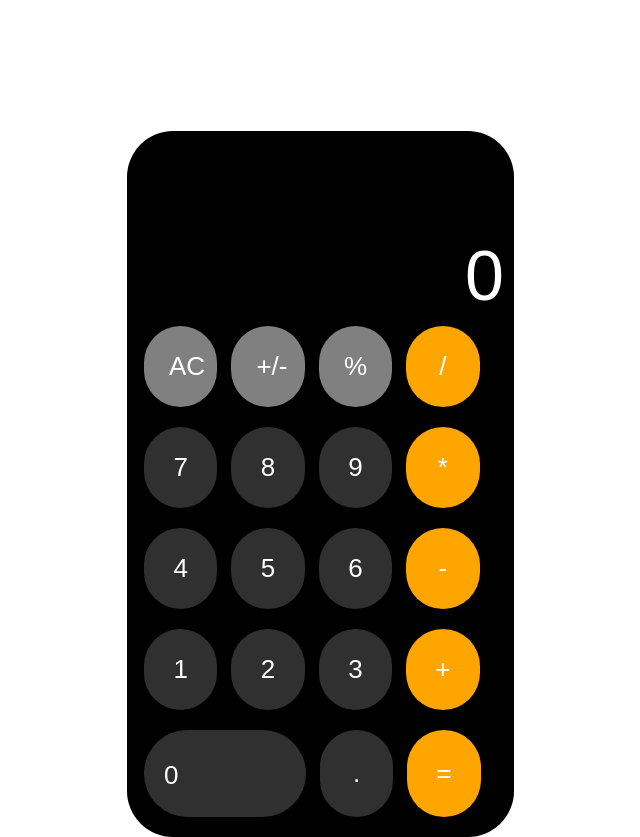
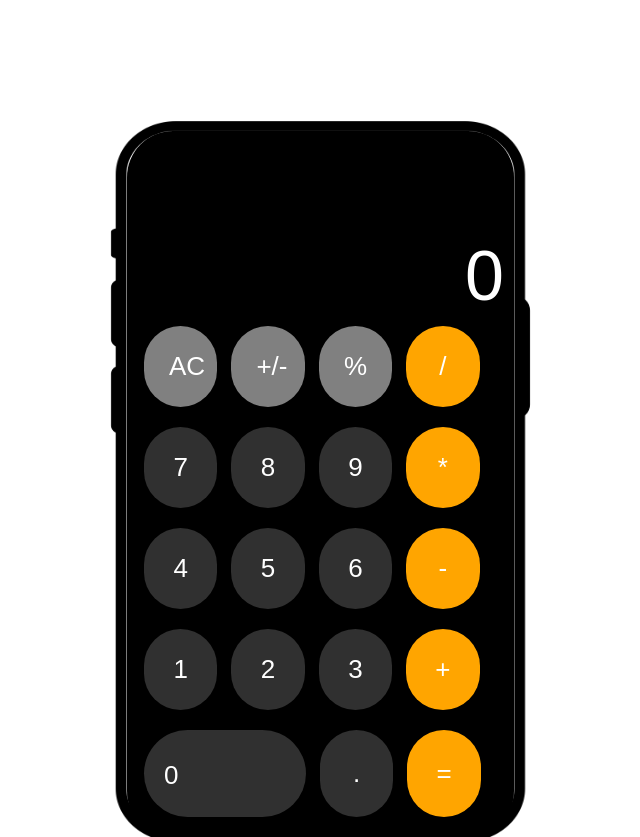
Before and after one commit to ZhannaGE/calculate, a plain HTML site: page index.html in a window 1280 px wide. Shown: the whole page, without its empty margins (221-861 px from the left). Drawn offline with Linux system fonts and the light colour scheme; the site is published under a folder, as on GitHub Pages, so addresses that start at the root find nothing.

Commit message:
change url img

```diff
--- a/style.css
+++ b/style.css
@@ -8,7 +8,7 @@ body {
 
     font-size: 12px;
     font-family: Arial, Helvetica, sans-serif;
-    background-image: url("/image/iphone.png");
+    background-image: url("./image/iphone.png");
     background-repeat: no-repeat;
     background-size: 1083px 963px;
     /*background-position-x: 27%;*/
```
